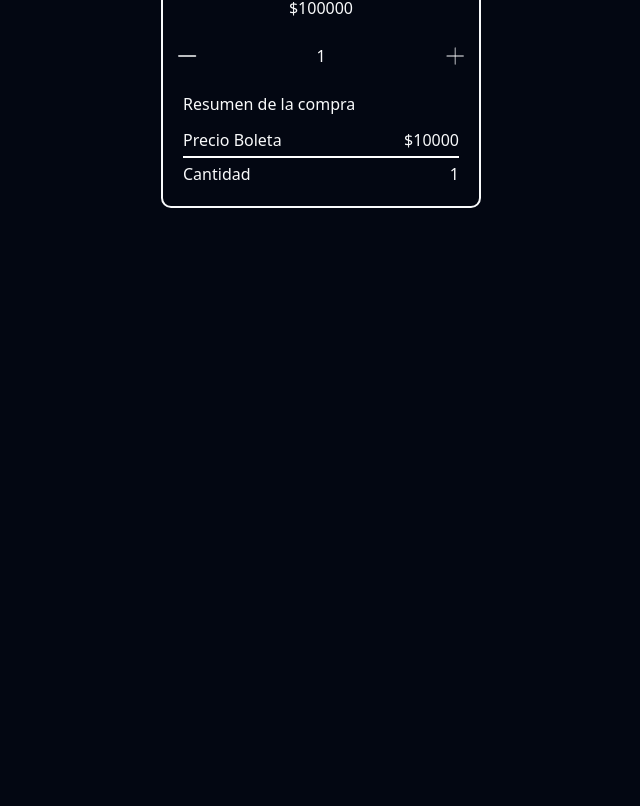
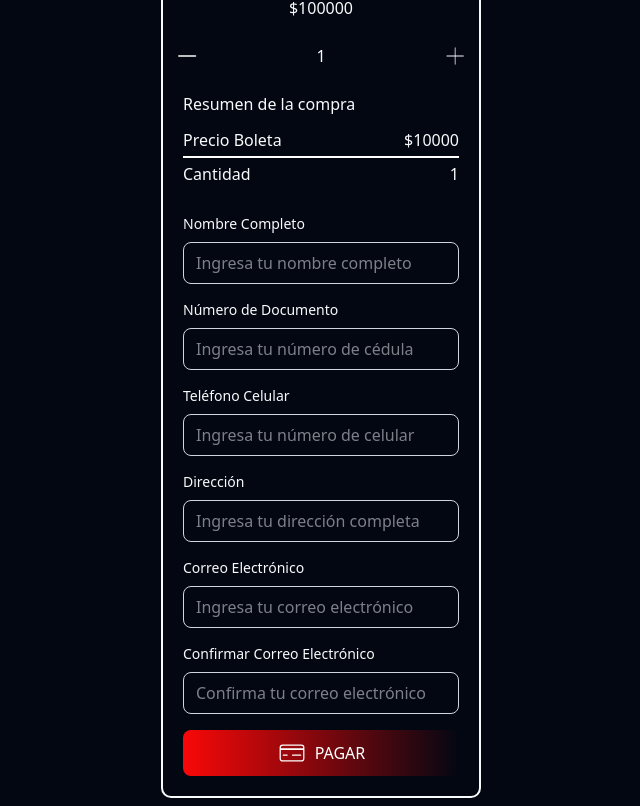
Before and after one commit to juancho391/mega_sorteos_pereira, a Next.js app: page / in a window 1280 px wide. Shown: the part 1060-1866 px from the top of the page, without its empty margins (319-959 px from the left). Before the commit the page ends 1276 px from the top, so only its background shows below. Built offline with nearby package versions, Linux system fonts and the light colour scheme.

Commit message:
Formulario para recoger los datos de la compra y boton para pagar

```diff
--- /dev/null
+++ b/components/BuyForm.tsx
@@ -0,0 +1,144 @@
+"use client";
+import { CiCreditCard1 } from "react-icons/ci";
+import { useState } from "react";
+
+interface FormData {
+  nombreCompleto: string;
+  numeroDocumento: string;
+  telefono: string;
+  direccion: string;
+  correo: string;
+  confirmarCorreo: string;
+}
+
+export default function BuyForm() {
+  const [formData, setFormData] = useState<FormData>({
+    nombreCompleto: "",
+    numeroDocumento: "",
+    telefono: "",
+    direccion: "",
+    correo: "",
+    confirmarCorreo: "",
+  });
+
+  const handleChange = (e: React.ChangeEvent<HTMLInputElement>) => {
+    const { name, value } = e.target;
+    setFormData((prev) => ({
+      ...prev,
+      [name]: value,
+    }));
+  };
+
+  const handleSubmit = (e: React.FormEvent) => {
+    e.preventDefault();
+    // Aquí irá la lógica para enviar los datos
+    console.log(formData);
+  };
+
+  return (
+    <form onSubmit={handleSubmit} className="w-full h-full p-2 space-y-4">
+      <div className="space-y-2">
+        <label htmlFor="nombreCompleto" className="block text-sm font-medium">
+          Nombre Completo
+        </label>
+        <input
+          type="text"
+          id="nombreCompleto"
+          name="nombreCompleto"
+          value={formData.nombreCompleto}
+          onChange={handleChange}
+          placeholder="Ingresa tu nombre completo"
+          className="w-full px-3 py-2 border border-gray-300 rounded-md focus:outline-none focus:ring-2 focus:ring-brandYellow"
+          required
+        />
+      </div>
+
+      <div className="space-y-2">
+        <label htmlFor="numeroDocumento" className="block text-sm font-medium">
+          Número de Documento
+        </label>
+        <input
+          type="text"
+          id="numeroDocumento"
+          name="numeroDocumento"
+          value={formData.numeroDocumento}
+          onChange={handleChange}
+          placeholder="Ingresa tu número de cédula"
+          className="w-full px-3 py-2 border border-gray-300 rounded-md focus:outline-none focus:ring-2 focus:ring-brandYellow"
+          required
+        />
+      </div>
+
+      <div className="space-y-2">
+        <label htmlFor="telefono" className="block text-sm font-medium">
+          Teléfono Celular
+        </label>
+        <input
+          type="tel"
+          id="telefono"
+          name="telefono"
+          value={formData.telefono}
+          onChange={handleChange}
+          placeholder="Ingresa tu número de celular"
+          className="w-full px-3 py-2 border border-gray-300 rounded-md focus:outline-none focus:ring-2 focus:ring-brandYellow"
+          required
+        />
+      </div>
+
+      <div className="space-y-2">
+        <label htmlFor="direccion" className="block text-sm font-medium">
+          Dirección
+        </label>
+        <input
+          type="text"
+          id="direccion"
+          name="direccion"
+          value={formData.direccion}
+          onChange={handleChange}
+          placeholder="Ingresa tu dirección completa"
+          className="w-full px-3 py-2 border border-gray-300 rounded-md focus:outline-none focus:ring-2 focus:ring-brandYellow"
+          required
+        />
+      </div>
+
+      <div className="space-y-2">
+        <label htmlFor="correo" className="block text-sm font-medium">
+          Correo Electrónico
+        </label>
+        <input
+          type="email"
+          id="correo"
+          name="correo"
+          value={formData.correo}
+          onChange={handleChange}
+          placeholder="Ingresa tu correo electrónico"
+          className="w-full px-3 py-2 border border-gray-300 rounded-md focus:outline-none focus:ring-2 focus:ring-brandYellow"
+          required
+        />
+      </div>
+
+      <div className="space-y-2">
+        <label htmlFor="confirmarCorreo" className="block text-sm font-medium">
+          Confirmar Correo Electrónico
+        </label>
+        <input
+          type="email"
+          id="confirmarCorreo"
+          name="confirmarCorreo"
+          value={formData.confirmarCorreo}
+          onChange={handleChange}
+          placeholder="Confirma tu correo electrónico"
+          className="w-full px-3 py-2 border border-gray-300 rounded-md focus:outline-none focus:ring-2 focus:ring-brandYellow"
+          required
+        />
+      </div>
+      <button
+        type="submit"
+        className="w-full bg-gradient-to-r from-brandRed to-brandYellow text-white py-2 px-4 rounded-md flex justify-center gap-2 items-center cursor-pointer hover:opacity-90 transition-opacity"
+      >
+        <CiCreditCard1 className="text-3xl" />
+        PAGAR
+      </button>
+    </form>
+  );
+}
--- a/components/CompraSection.tsx
+++ b/components/CompraSection.tsx
@@ -1,6 +1,7 @@
 import ComboCard from "./ui/ComboCard";
 import TicketCounter from "./ui/TicketCounter";
 import CardSummary from "./ui/CardSummary";
+import BuyForm from "./BuyForm";
 export default function CompraSection() {
   return (
     <div className="border-2 border-brandYellow w-80 rounded-lg h-full flex flex-col items-center gap-3 p-3">
@@ -14,6 +15,7 @@ export default function CompraSection() {
       </div>
       <TicketCounter numberOfTickets={1} />
       <CardSummary ticketPrice={10000} quantity={1} />
+      <BuyForm />
     </div>
   );
 }
```
